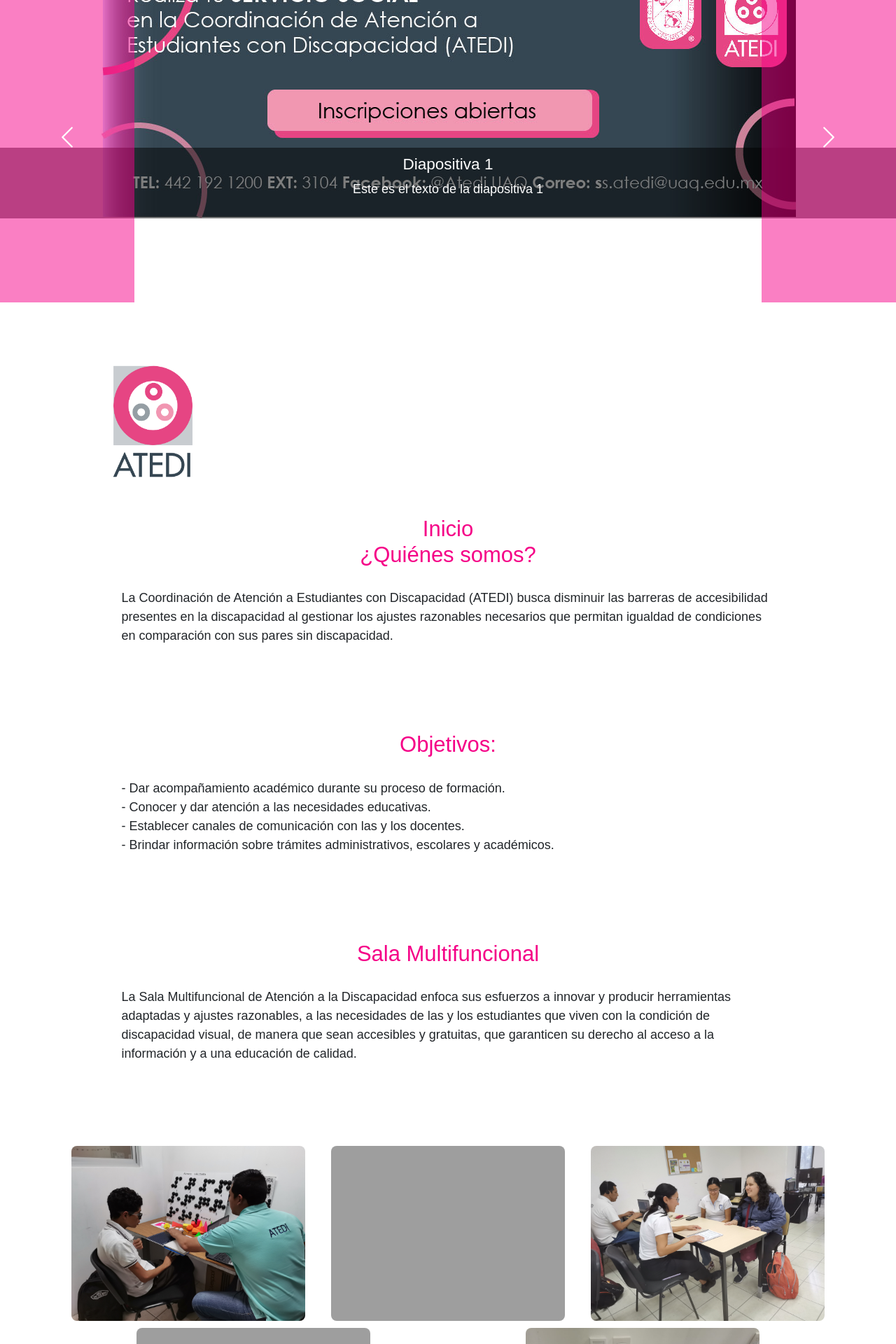
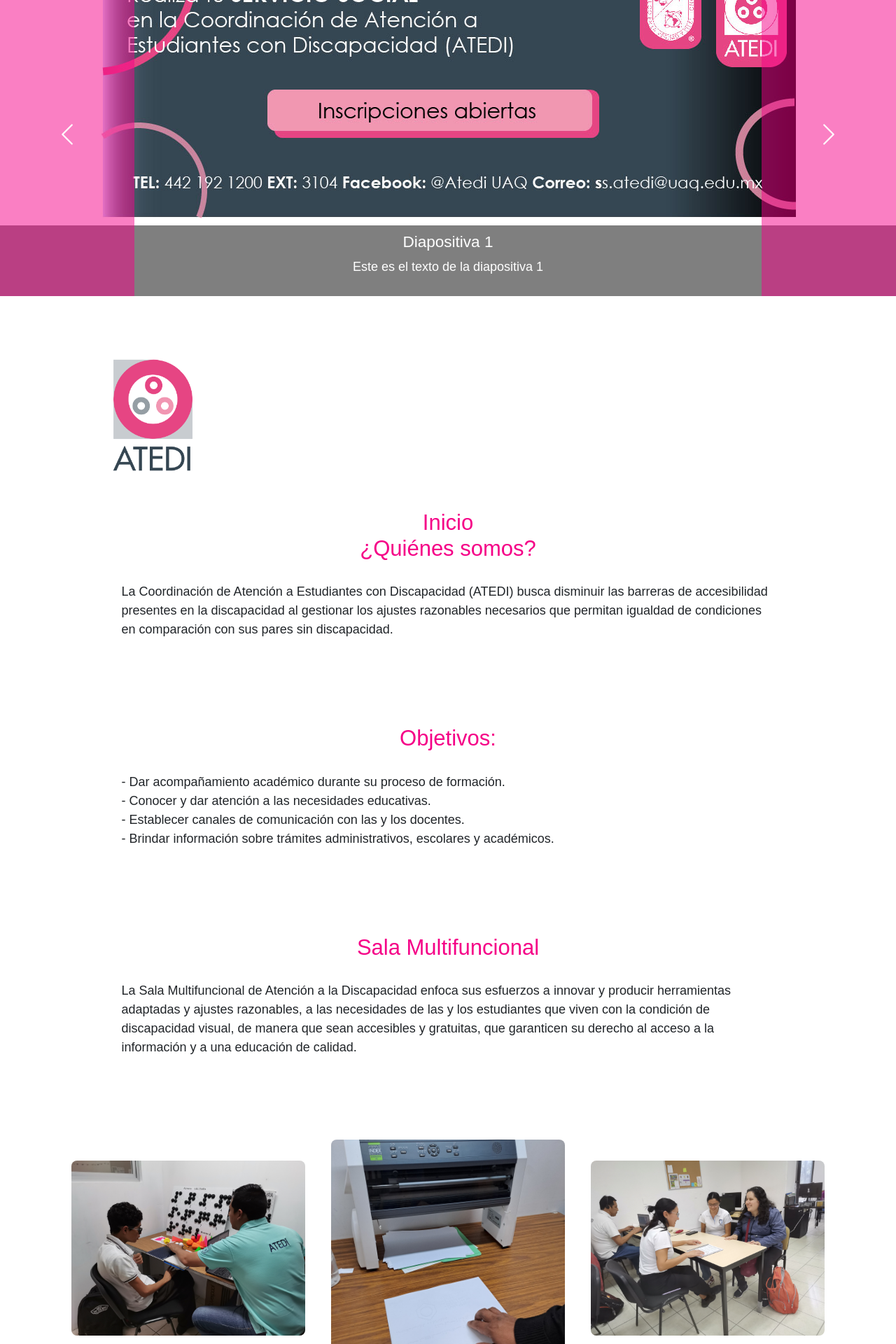
Before and after one commit to JLHuerta13/ATEDIwebpage, a PHP site: page /index2.php in a window 1280 px wide. Shown: the part 200-2120 px from the top of the page at 70% size. Run offline with PHP 8.4, Linux system fonts and the light colour scheme; some libraries are stand-ins or nearby versions; some web fonts are replaced; grey boxes are pictures that could not be loaded.

Commit message:
cambios 19/02/2024

```diff
--- a/css/styles2.css
+++ b/css/styles2.css
@@ -119,7 +119,7 @@
     z-index: 1;
     position: relative;
     top: 20px;
-    padding-bottom: 120px;
+    padding-bottom: 0;
 }
 
 .titulo-slide {
@@ -149,7 +149,7 @@
 }
 
 .carousel-caption-container {
-    position: absolute;
+    position: relative;
     bottom: 0;
     left: 0;
     width: 100%;
--- a/index2.php
+++ b/index2.php
@@ -160,13 +160,16 @@
     <section class="container">
         <div class="gallery">
             <div class="small-images" style="display: flex; justify-content: space-around; margin-top: 10px;">
-                <img src="img/Sala_multi/sala1.jpg" alt="" style="width: 30%; border-radius: 8px;">
-                <img src="img/Sala_multi/sala2.jpg" alt="" style="width: 30%; border-radius: 8px;">
-                <img src="img/Sala_multi/sala3.jpg" alt="" style="width: 30%; border-radius: 8px;">
+                <img src="img/Sala_multi/sala1.jpg" alt=""
+                    style="width: 30%; height:15%; border-radius: 8px; margin-top: 30px;">
+                <img src="img/Sala_multi/sala13.jpg" alt="" style="width: 30%; border-radius: 8px;">
+                <img src="img/Sala_multi/sala3.jpg" alt=""
+                    style="width: 30%; height:15%; border-radius: 8px; margin-top: 30px;">
             </div>
             <div class="small-images" style="display: flex; justify-content: space-around; margin-top: 10px;">
                 <img src="img/Sala_multi/sala4.jpg" alt="" style="width: 30%; height: 15%; border-radius: 8px;">
-                <img src="img/Sala_multi/sala10.jpg" alt="" style="width: 30%; height: 15%; border-radius: 8px;">
+                <img src="img/Sala_multi/sala2.jpg" alt="" style="width: 30%; border-radius: 8px;">
+                <img src="img/Sala_multi/sala12.jpg" alt="" style="width: 30%; height: 15%; border-radius: 8px;">
             </div>
             <div class="small-images" style="display: flex; justify-content: space-around; margin-top: 10px;">
                 <img src="img/Sala_multi/sala8.jpeg" alt="" style="width: 30%; height: 20%; border-radius: 8px;">
@@ -228,11 +231,13 @@
             <div class="small-images" style="display: flex; justify-content: space-around; margin-top: 10px;">
                 <img src="img/Servicio/servicio1.jpg" alt="" style="width: 30%; height: 20%; border-radius: 8px;">
                 <img src="img/Servicio/servicio2.jpg" alt="" style="width: 30%; height: 20%; border-radius: 8px;">
-                <img src="img/Servicio/servicio3.jpg" alt="" style="width: 30%; height: 20%; border-radius: 8px;">
+                <img src="img/Servicio/servicio3.jpg" alt=""
+                    style="width: 30%; height: 20%; border-radius: 8px; margin-top: 15px;">
             </div>
             <div class="small-images" style="display: flex; justify-content: space-around; margin-top: 10px;">
                 <img src="img/Servicio/servicio4.jpg" alt="" style="width: 30%; height: 20%; border-radius: 8px;">
-                <img src="img/Servicio/servicio5.jpeg" alt="" style="width: 30%; height: 20%; border-radius: 8px;">
+                <img src="img/Servicio/servicio5.jpeg" alt=""
+                    style="width: 30%; height: 20%; border-radius: 8px; margin-top: 15px;">
                 <img src="img/Servicio/servicio7.jpeg" alt="" style="width: 30%; height: 20%; border-radius: 8px;">
             </div>
         </div>
```
Also changed, not shown: img/Sala_multi/sala12.jpg (added), img/Sala_multi/sala13.jpg (added).
